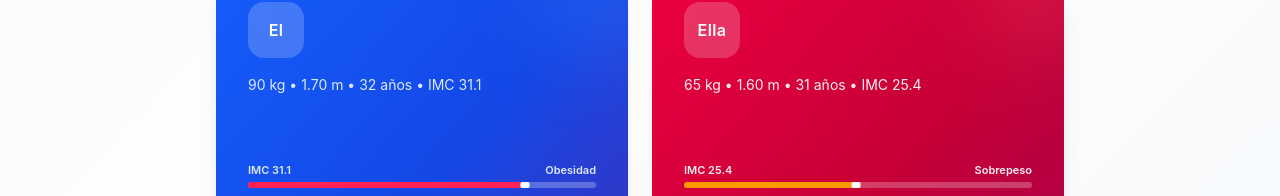
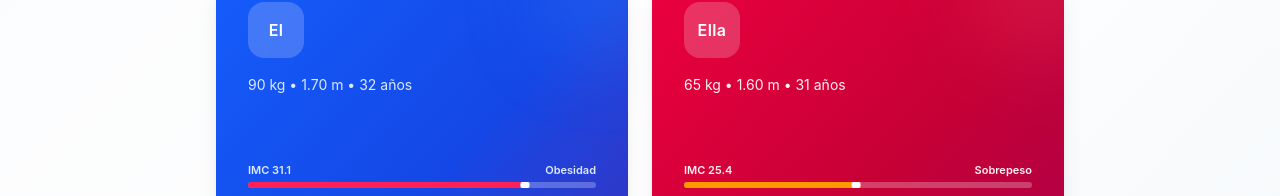
Before and after one commit to VtorErick/PlanNutricional, a React (Vite) app: page / in a window 1280 px wide. Shown: the part 532-728 px from the top of the page. Built offline with nearby package versions, Linux system fonts and the light colour scheme.

Commit message:
Eliminar IMC duplicado del resumen de perfil en tarjetas

```diff
--- a/src/App.tsx
+++ b/src/App.tsx
@@ -282,11 +282,13 @@ export default function App() {
   const formatProfileForCard = (perfilText: string) => {
     return perfilText
       .replace(/\((?:sobrepeso|obesidad|saludable|normal|bajo(?:\s*peso)?)\)/gi, '')
+      .replace(/•?\s*IMC\s*[:\-]?\s*[\d]+(?:[.,]\d+)?\b/gi, '')
       .replace(/,\s*/g, ' • ')
       .replace(/:\s*/g, ' ')
       .replace(/•\s*(?:sobrepeso|obesidad|saludable|normal|bajo(?:\s*peso)?)\b/gi, '')
       .replace(/\(([^)]+)\)/g, '• $1')
       .replace(/\s{2,}/g, ' ')
+      .replace(/\s*•\s*•\s*/g, ' • ')
       .replace(/\s*•\s*$/g, '')
       .trim();
   };
```
